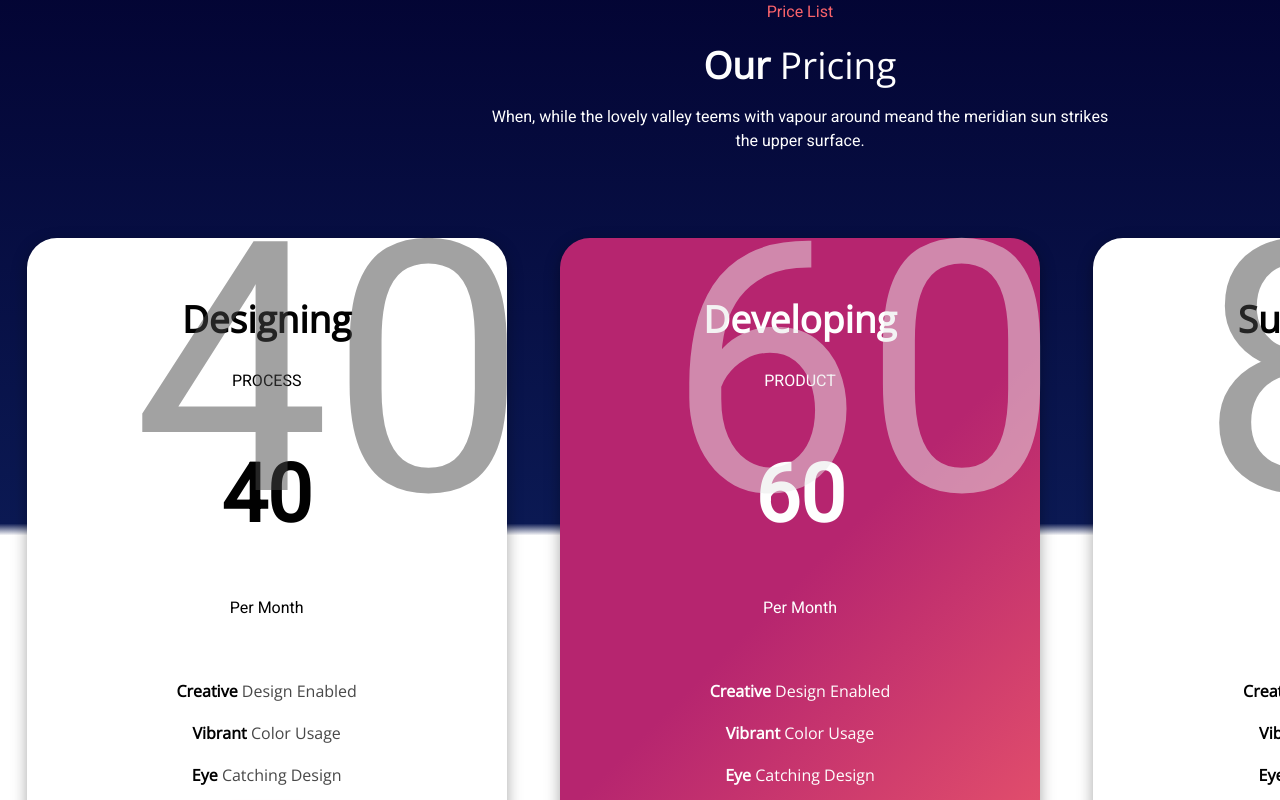
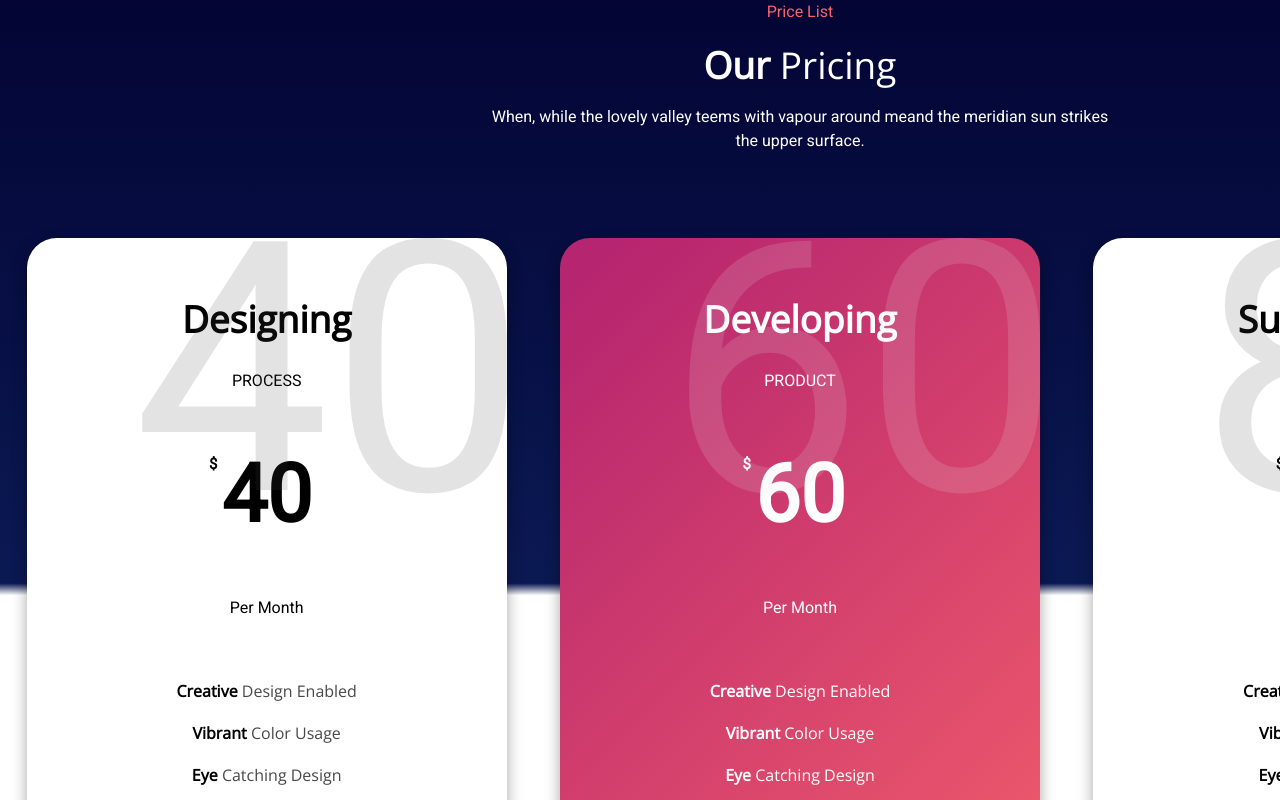
Before and after one commit to CaldatoLuca/proj-html-vuejs, a Vue app: page / in a window 1280 px wide. Shown: the part 3760-4560 px from the top of the page. Built offline with nearby package versions, Linux system fonts and the light colour scheme.

Commit message:
feat: dollar in cards

```diff
--- a/src/components/MainPriceList.vue
+++ b/src/components/MainPriceList.vue
@@ -145,8 +145,8 @@ export default {
   background: linear-gradient(
     to bottom,
     $bg-blue-dark 0%,
-    $bg-blue-light 50%,
-    white 51%,
+    $bg-blue-light 55%,
+    white 56%,
     white 100%
   );
   .section-title {
--- a/src/components/MainPriceListCard.vue
+++ b/src/components/MainPriceListCard.vue
@@ -18,7 +18,10 @@ export default {
     <div class="subtitle text-uppercase">{{ card.subtitle }}</div>
 
     <!-- card price -->
-    <div class="price fw-b">{{ card.price }}</div>
+    <div class="price fw-b relative">
+      <span class="dollar absolute">&#36;</span>
+      {{ card.price }}
+    </div>
 
     <!-- card price -->
     <div class="time">{{ card.time }}</div>
@@ -60,7 +63,7 @@ export default {
   }
 }
 .card-red {
-  background: linear-gradient(135deg, $btn-red-dark 45%, $btn-red-light 100%);
+  background: linear-gradient(135deg, $btn-red-dark 5%, $btn-red-light 100%);
   .number-bg {
     color: $grey;
   }
@@ -85,6 +88,11 @@ export default {
   .price {
     font-size: 80px;
     margin-bottom: 40px;
+    .dollar {
+      font-size: 15px;
+      top: 15px;
+      left: 38%;
+    }
   }
   .time {
     margin-bottom: 60px;
@@ -123,6 +131,6 @@ export default {
 
   font-size: 350px;
   z-index: 100;
-  opacity: 0.5;
+  opacity: 0.15;
 }
 </style>
```
